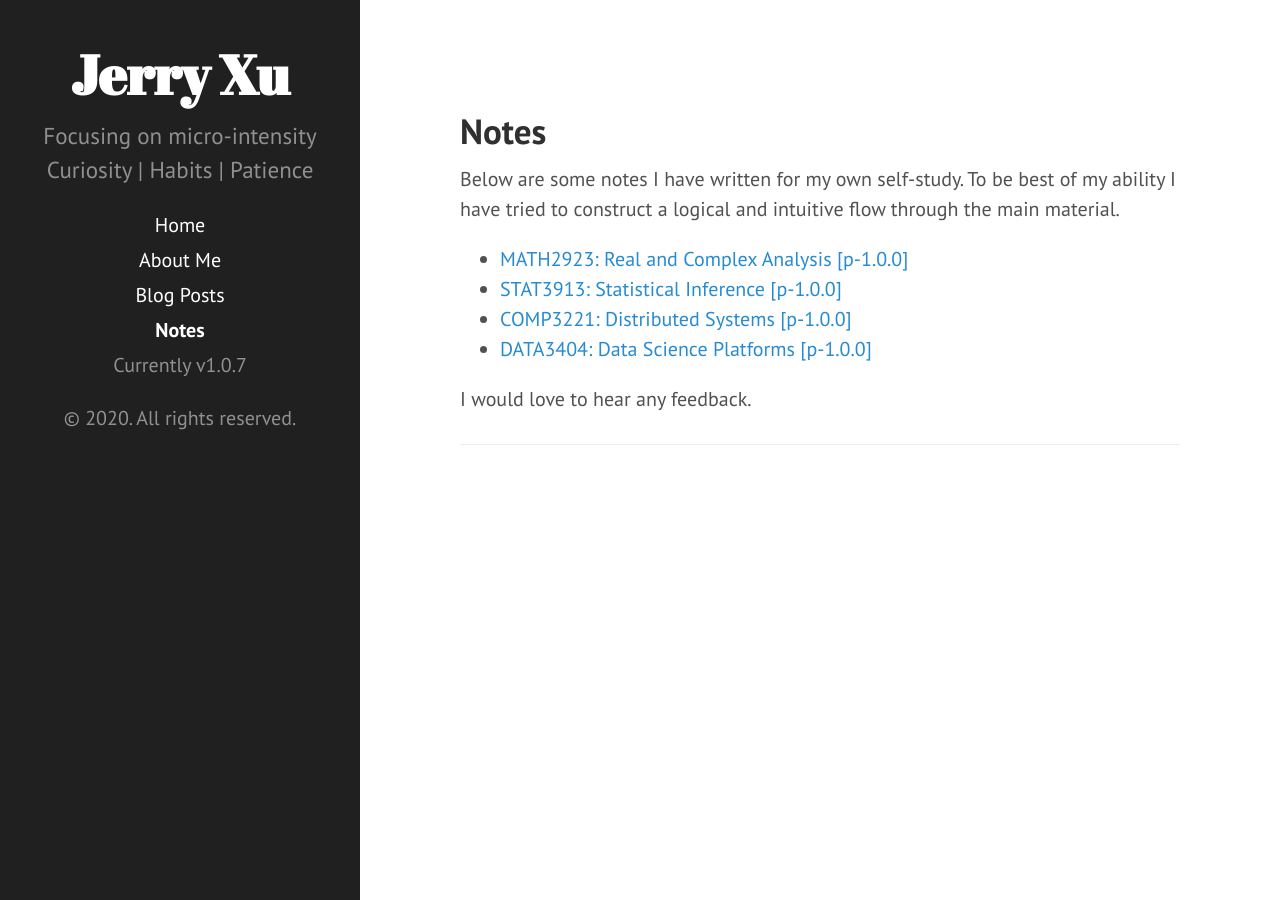
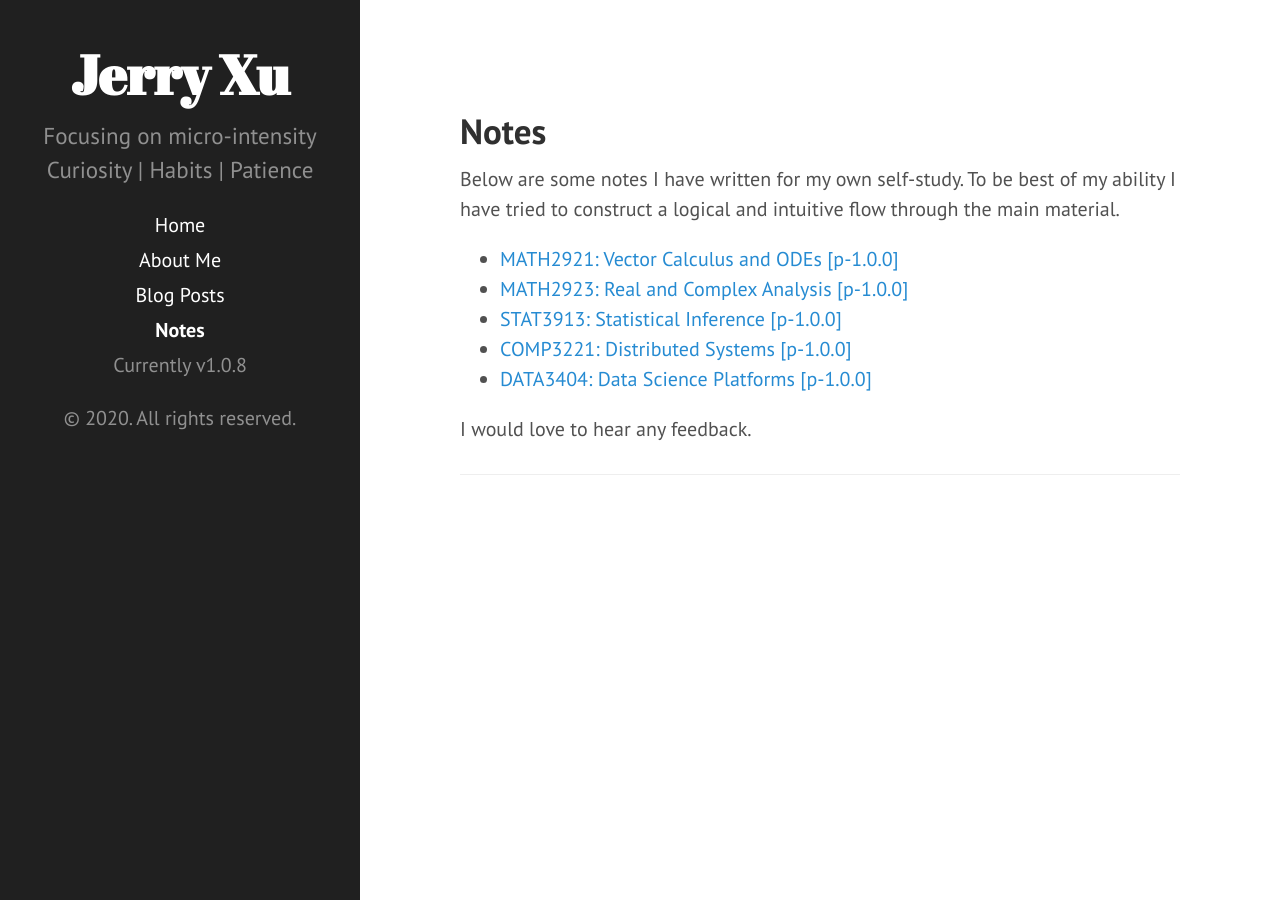
Before and after one commit to jerry-ye-xu/jerry-ye-xu.github.io, a Jekyll site: the page built from notes.md, in a window 1280 px wide. Built offline with Jekyll 4.4.1, drawn with Linux system fonts in a browser that asks for light colours.

Commit message:
added vector calc notes

```diff
--- a/_config.yml
+++ b/_config.yml
@@ -11,7 +11,7 @@ plugins:
 
 # Setup
 title:            Jerry Xu
-tagline:          'Interested in ML and SWE'
+tagline:          'Data and software'
 description:      'Focusing on micro-intensity'
 subdescription:   'Curiosity | Habits | Patience'
 url:              http://jerry-ye-xu.github.io/
@@ -26,7 +26,7 @@ author:
 paginate:         5
 
 # Custom vars
-version:          1.0.7
+version:          1.0.8
 
 github:           https://github.com/jerry-ye-xu/
 repo:             https://github.com/jerry-ye-xu/jerry-ye-xu.github.io
--- a/notes.md
+++ b/notes.md
@@ -7,6 +7,9 @@ toc: False
 Below are some notes I have written for my own self-study. To be best of my ability I have tried to construct a logical and intuitive flow through the main material.
 
 <ul>
+    <li>
+        <a href="/notes/vector_calc_odes.pdf">MATH2921: Vector Calculus and ODEs [p-1.0.0]</a>
+    </li>
     <li>
         <a href="/notes/analysis.pdf">MATH2923: Real and Complex Analysis [p-1.0.0]</a>
     </li>
```
Also changed, not shown: 1 other file.
